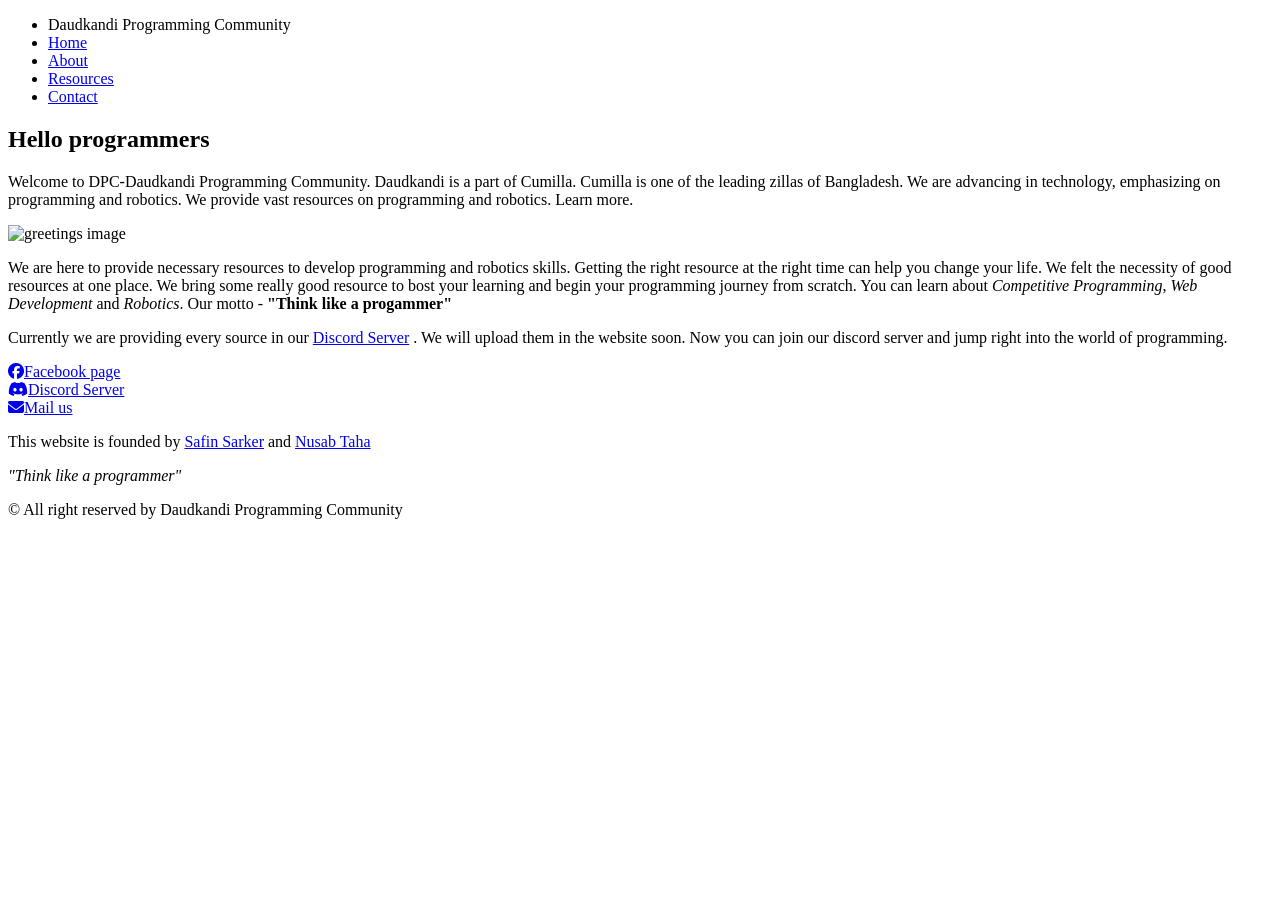
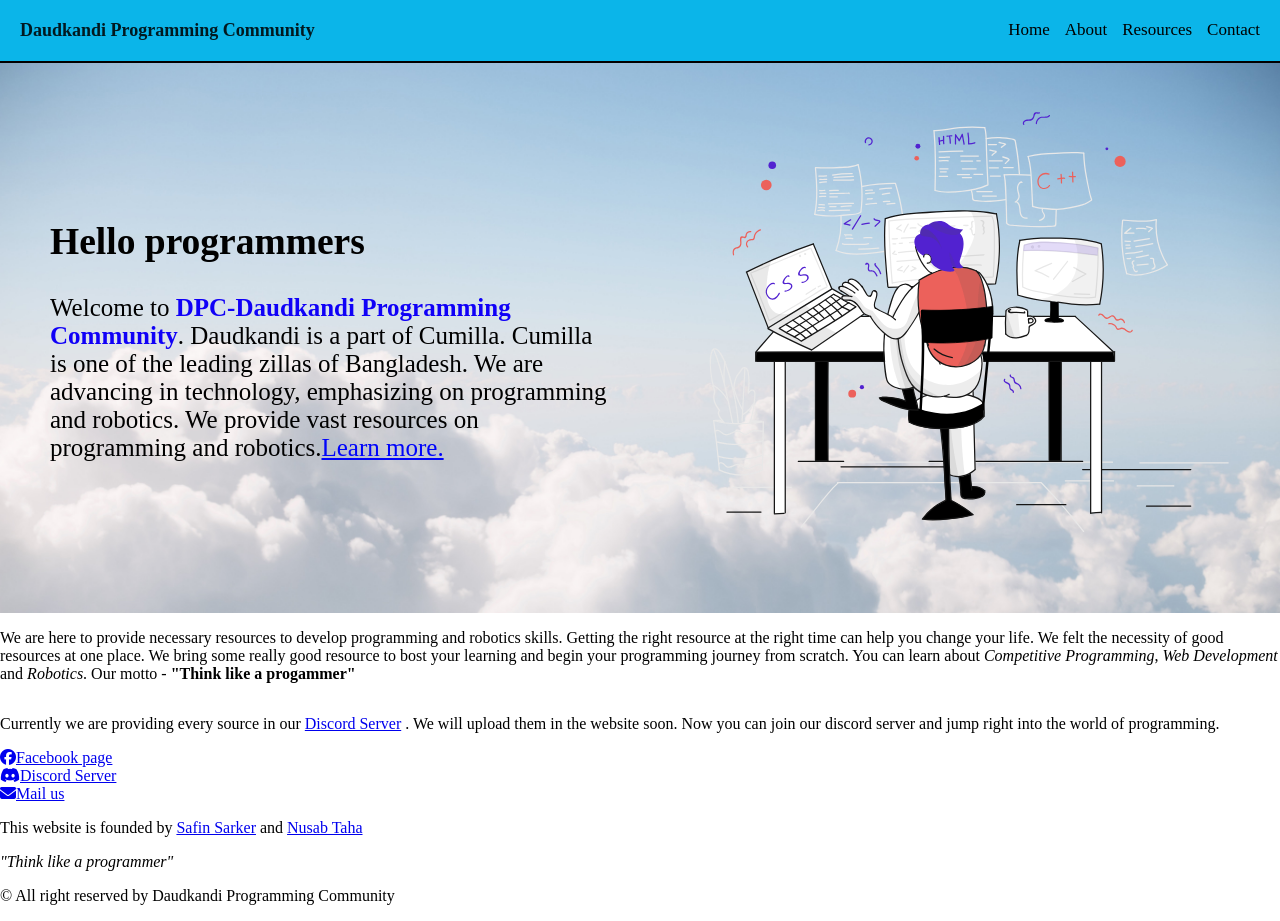
Before and after one commit to Safin01/DPC, a plain HTML site: page index.html in a window 1280 px wide. Before the commit the page ends 800 px from the top, so only its background shows below. Drawn offline with Linux system fonts and the light colour scheme.

Commit message:
update html and css

```diff
--- a/index.html
+++ b/index.html
@@ -11,8 +11,8 @@
 <body>
     <div class="navbar">
         <ul class="navElement">
-            <li>Daudkandi Programming Community</li>
-            <li><a href="#">Home</a></li>
+            <li id="nav-logo">Daudkandi Programming Community</li>
+            <li><a href="#home">Home</a></li>
             <li><a href="#">About</a></li>
             <li><a href="#">Resources</a></li>
             <li><a href="#">Contact</a></li>
@@ -21,14 +21,14 @@
     <div id="home">
         <section id="greetings">
             <h2>Hello programmers</h3>
-            <p>Welcome to DPC-Daudkandi Programming Community.
+            <p>Welcome to <span style="color:rgb(16, 0, 247); font-weight: 900;">DPC-Daudkandi Programming Community</span>.
                Daudkandi is a part of Cumilla. Cumilla is one of the leading zillas of Bangladesh.
                We are advancing in technology, emphasizing on programming and robotics.
-               We provide vast resources on programming and robotics.  Learn more.
+               We provide vast resources on programming and robotics.<a href="#" style="color:rgb(0, 4, 250)">Learn more.</a>
             </p>
         </section>
         <section>
-            <a><img src="#" alt="greetings image"></a>
+            <a><img src="./images/landing-page-illustration.svg"  height="500px" alt="greetings image"></a>
         </section>
     </div>
     <div id="about">
--- a/style.css
+++ b/style.css
@@ -0,0 +1,63 @@
+body{
+    margin: 0;
+    display: flex;
+    flex-direction: column;
+    flex-wrap: wrap;
+
+}
+html{
+    scroll-behavior: smooth;
+}
+/* Navigation-bar */
+.navbar{
+    margin: 0px;
+    padding: 10px;
+    background-color: rgb(11, 181, 233);
+    border-bottom: 2px solid rgb(0, 0, 0);
+}
+.navElement{
+    display: flex;
+    flex-wrap: wrap;
+
+    gap: 15px;
+    justify-content: right;
+    padding: 10px;
+    margin: 0;
+}
+
+.navbar ul li {
+    list-style-type: none;
+}
+.navbar ul li a{
+    text-decoration: none;
+    color: black;
+    font-size: 17px;
+}
+.navbar ul li a:hover{
+    color: white;
+}
+
+#nav-logo{
+    margin-right: auto;
+    font-size: large;
+    color: rgba(0, 0, 0, 0.863);
+    font-weight: 900;
+}
+/* Navigation-bar */
+
+/* Home Section*/
+
+#home{
+    display: flex;
+    flex-direction: row;
+    background-image: url(./images/cloud.jpg);
+    background-size: cover;
+    height: 550px;
+}
+
+#greetings{
+    flex: auto;
+    font-size: 25px;
+    align-self: center;
+    padding-left: 50px;
+}
```
Also changed, not shown: images/cloud.jpg (added), images/landing-page-illustration.svg (added).
